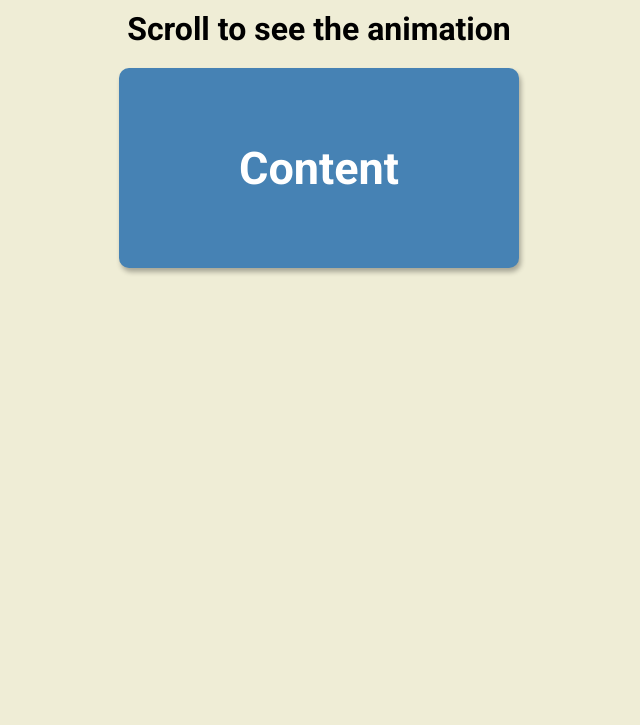
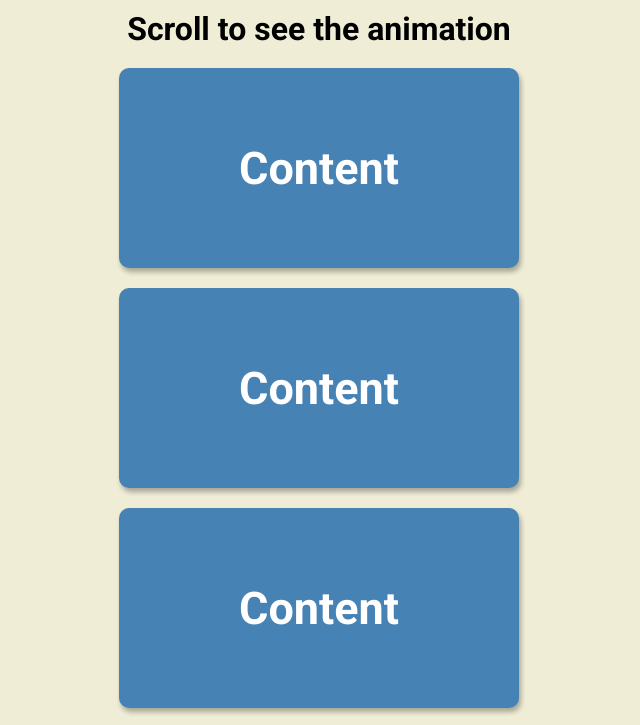
Before and after one commit to MaianneThornton/50in50_ScrollAnimation, a plain HTML site: page index.html in a window 1280 px wide. Shown: the top 725 px of the page, without its empty margins (321-961 px from the left). Drawn offline with Linux system fonts and the light colour scheme.

Commit message:
feat: added scrolling animation functionality

```diff
--- a/index.html
+++ b/index.html
@@ -14,7 +14,7 @@
   </head>
   <body>
     <h1>Scroll to see the animation</h1>
-    <div class="box show"><h2>Content</h2></div>
+    <div class="box"><h2>Content</h2></div>
     <div class="box"><h2>Content</h2></div>
     <div class="box"><h2>Content</h2></div>
     <div class="box"><h2>Content</h2></div>
--- a/script.js
+++ b/script.js
@@ -0,0 +1,20 @@
+const boxes = document.querySelectorAll('.box')
+
+window.addEventListener('scroll', checkBoxes)
+
+checkBoxes()
+
+function checkBoxes() {
+  // trigger point to determine when the box should scroll into view by using the innerHeight of the box
+  const triggerBottom = window.innerHeight / 5 * 4
+
+  boxes.forEach(box => {
+    // https://developer.mozilla.org/en-US/docs/Web/API/Element/getBoundingClientRect
+    const boxTop = box.getBoundingClientRect().top
+    if (boxTop < triggerBottom) {
+      box.classList.add('show')
+    } else {
+      box.classList.remove('show')
+    }
+  })
+}
--- a/style.css
+++ b/style.css
@@ -12,6 +12,8 @@ body {
   align-items: center;
   justify-content: center;
   margin: 0;
+  /* hides horizontal scroll bar */
+  overflow-x: hidden;
 }
 
 h1 {
@@ -36,16 +38,15 @@ h1 {
 }
 
 /* moves all the even boxes to the left side */
-.box:nth-of-type(even){
+.box:nth-of-type(even) {
   transform: translateX(-400%);
-
 }
 
 .box.show {
-  /* 0 is the default (aka in the center) */
+  /* 0 is the default position (aka in this case the center) */
   transform: translateX(0);
 }
 
 .box h2 {
-    font-size: 45px;
+  font-size: 45px;
 }
```
